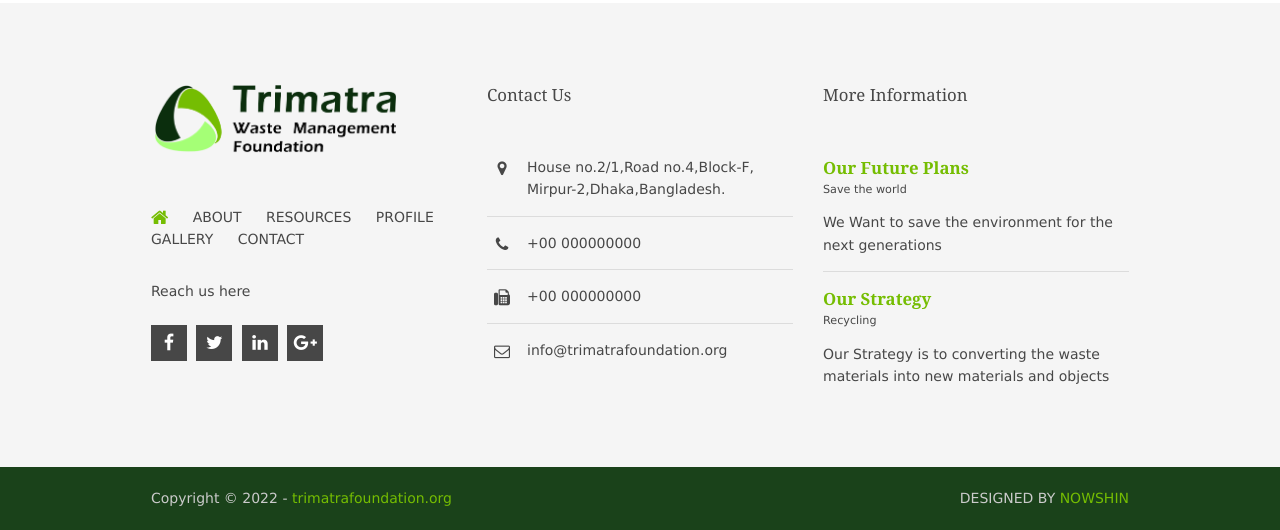
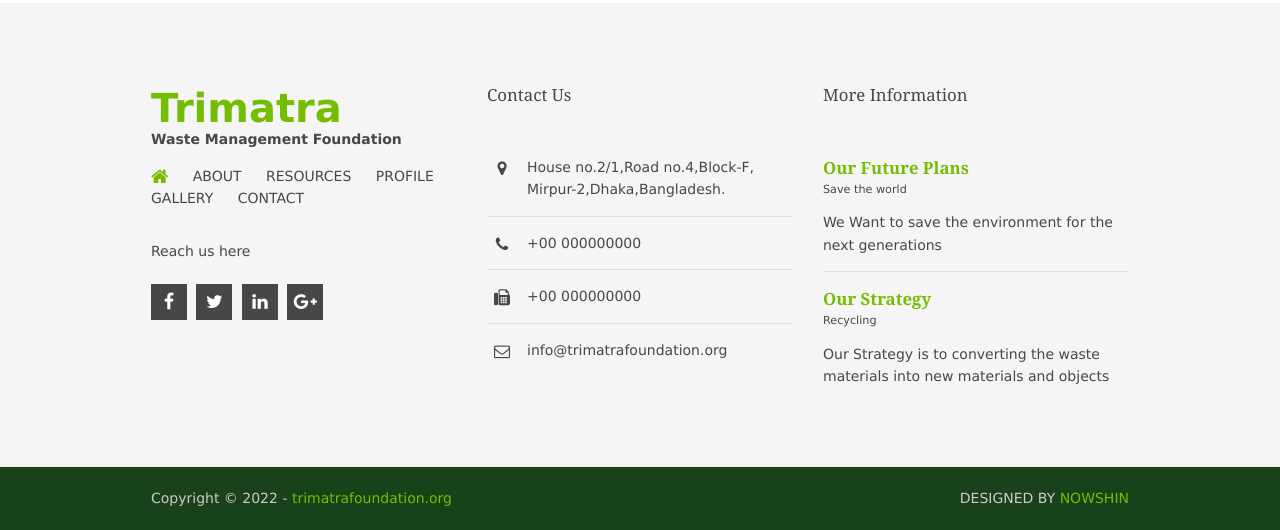
Before and after one commit to Nowshin17/TrimatraWMF-Project, a plain HTML site: page r_pages/Contact.html in a window 1280 px wide. Shown: the part 1392-1922 px from the top of the page. Drawn offline with Linux system fonts and the light colour scheme.

Commit message:
footer logo

```diff
--- a/r_pages/Contact.html
+++ b/r_pages/Contact.html
@@ -143,7 +143,8 @@
   <footer id="footer" class="hoc clear">
     <!-- ################################################################################################ -->
     <div class="one_third first">
-      <h6 class="heading"><img src="../images/demo/Logo_TWMF.png" alt="logo" style="width:80%; height:30%;"> </h6>
+        <!-- <h6 class="heading"><img src="images/demo/Logo_TWMF.png" alt="logo" style="width:80%; height:30%;"> </h6> -->
+        <p> <a style="text-color:#1A421A; font-size: 40px;"><b>Trimatra</b></a> <br> <b>Waste Management Foundation</b> </p>
       <nav>
         <ul class="nospace">
           <li><a href="../index.html"><i class="fa fa-lg fa-home"></i></a></li>
```
Also changed, not shown: index.html (+2 -1 lines), r_pages/About_us.html (+2 -1 lines), r_pages/Gallery.html (+2 -1 lines), r_pages/Project.html (+2 -1 lines).
